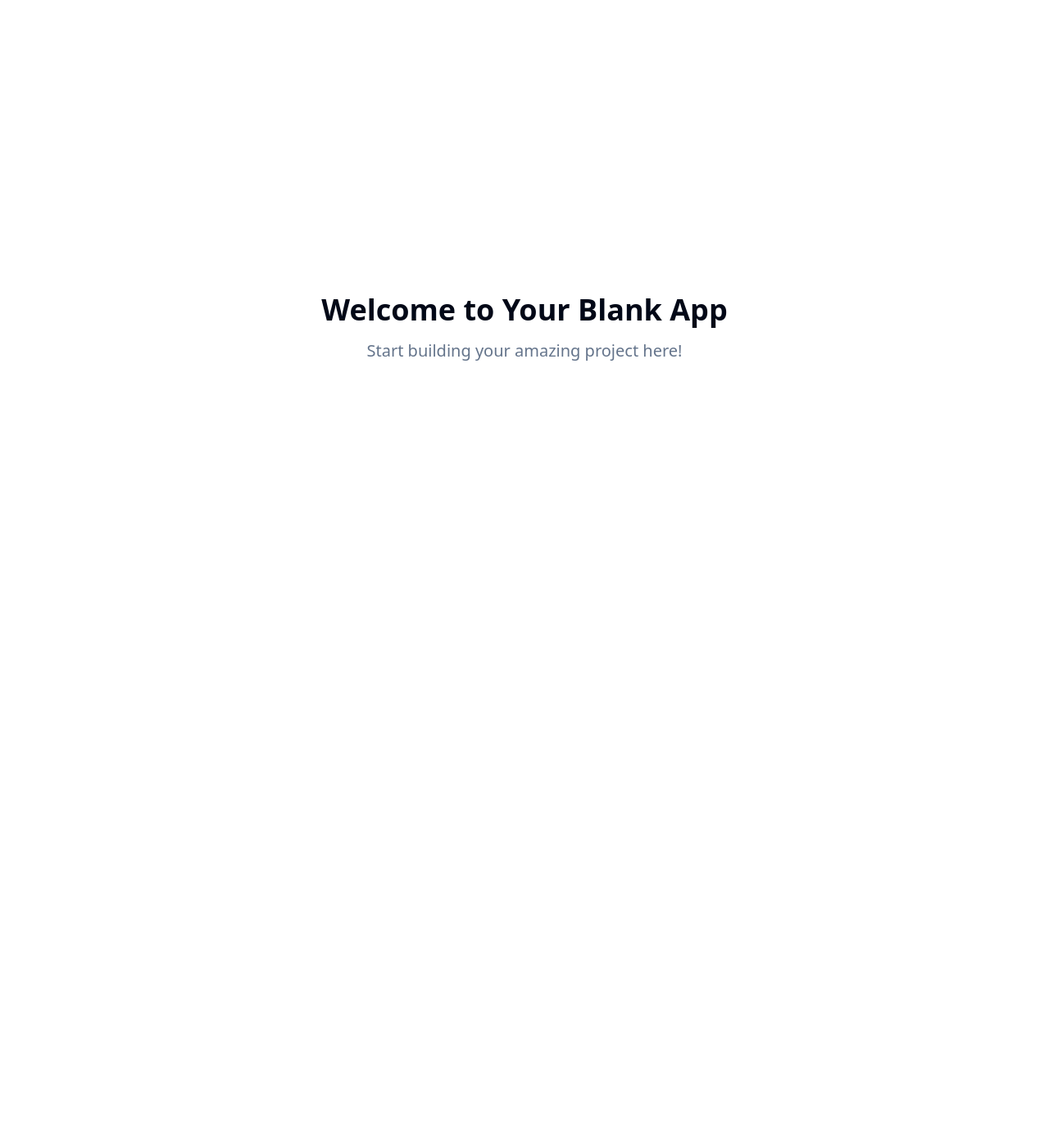
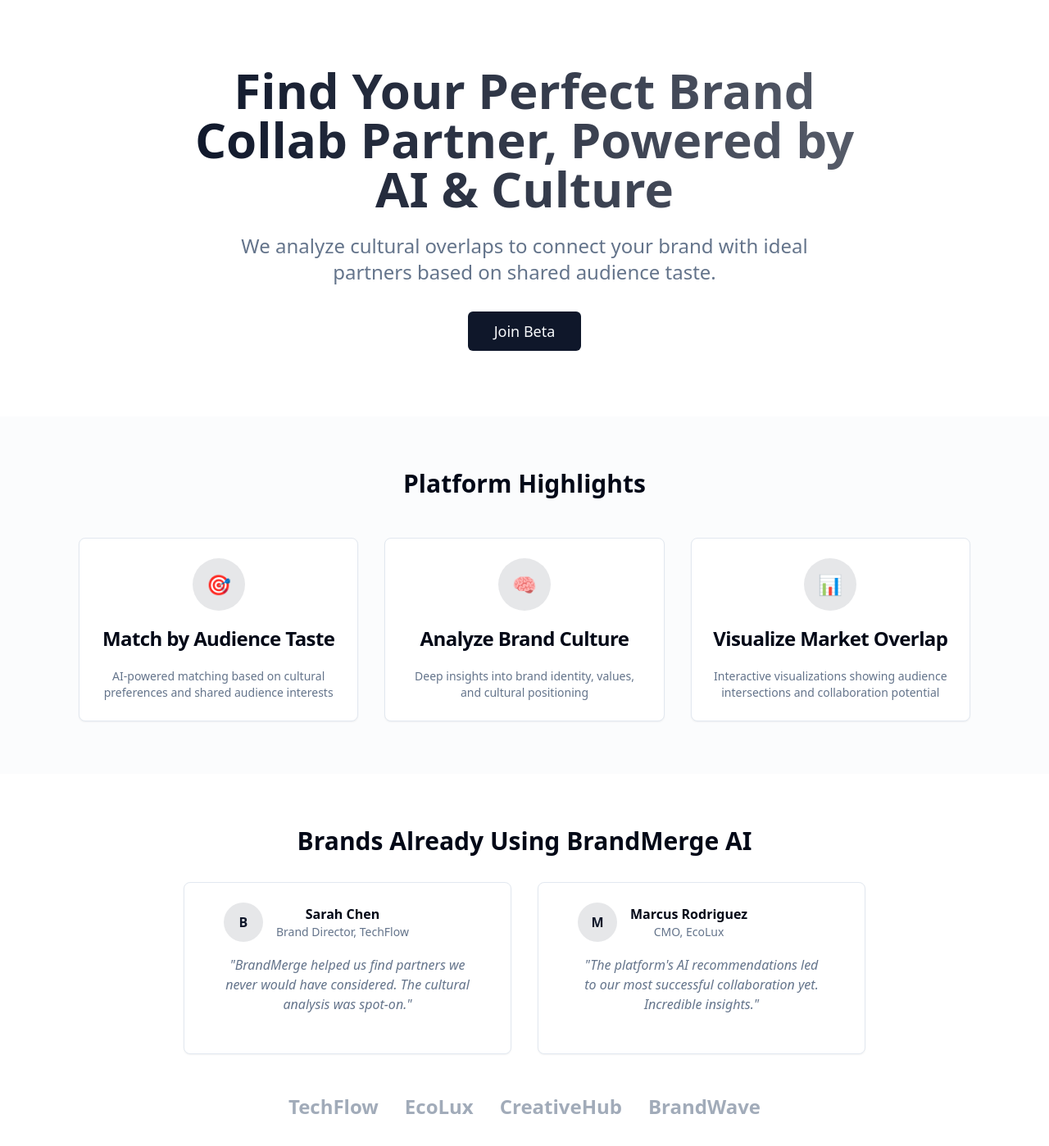
Before and after one commit to rejuandevelopr/brandmerge-57177587, a React (Vite) app: page / in a window 1280 px wide. Shown: the top 1398 px of the page at 82% size. Before the commit the page ends 800 px from the top, so only its background shows below. Built offline with nearby package versions, Linux system fonts and the light colour scheme.

Commit message:
Add landing page content
Implement the landing page with a hero section, feature previews, and testimonials/logos to introduce the BrandMerge Network.

```diff
--- a/src/pages/Index.tsx
+++ b/src/pages/Index.tsx
@@ -1,12 +1,122 @@
-// Update this page (the content is just a fallback if you fail to update the page)
+import { Button } from "@/components/ui/button";
+import { Card, CardContent, CardDescription, CardHeader, CardTitle } from "@/components/ui/card";
 
 const Index = () => {
   return (
-    <div className="min-h-screen flex items-center justify-center bg-background">
-      <div className="text-center">
-        <h1 className="text-4xl font-bold mb-4">Welcome to Your Blank App</h1>
-        <p className="text-xl text-muted-foreground">Start building your amazing project here!</p>
-      </div>
+    <div className="min-h-screen bg-background">
+      {/* Hero Section */}
+      <section className="px-6 py-20 text-center">
+        <div className="container mx-auto max-w-4xl">
+          <h1 className="text-5xl md:text-6xl font-bold mb-6 bg-gradient-to-r from-primary to-primary/70 bg-clip-text text-transparent">
+            Find Your Perfect Brand Collab Partner, Powered by AI & Culture
+          </h1>
+          <p className="text-xl md:text-2xl text-muted-foreground mb-8 max-w-3xl mx-auto">
+            We analyze cultural overlaps to connect your brand with ideal partners based on shared audience taste.
+          </p>
+          <Button size="lg" className="text-lg px-8 py-6 hover:scale-105 transition-transform">
+            Join Beta
+          </Button>
+        </div>
+      </section>
+
+      {/* Preview Features */}
+      <section className="px-6 py-16 bg-muted/30">
+        <div className="container mx-auto max-w-6xl">
+          <h2 className="text-3xl font-bold text-center mb-12">Platform Highlights</h2>
+          <div className="grid md:grid-cols-3 gap-8">
+            <Card className="text-center hover:shadow-lg transition-all duration-300 hover:-translate-y-1">
+              <CardHeader>
+                <div className="w-16 h-16 bg-primary/10 rounded-full flex items-center justify-center mx-auto mb-4">
+                  <span className="text-2xl">🎯</span>
+                </div>
+                <CardTitle>Match by Audience Taste</CardTitle>
+              </CardHeader>
+              <CardContent>
+                <CardDescription>
+                  AI-powered matching based on cultural preferences and shared audience interests
+                </CardDescription>
+              </CardContent>
+            </Card>
+
+            <Card className="text-center hover:shadow-lg transition-all duration-300 hover:-translate-y-1">
+              <CardHeader>
+                <div className="w-16 h-16 bg-primary/10 rounded-full flex items-center justify-center mx-auto mb-4">
+                  <span className="text-2xl">🧠</span>
+                </div>
+                <CardTitle>Analyze Brand Culture</CardTitle>
+              </CardHeader>
+              <CardContent>
+                <CardDescription>
+                  Deep insights into brand identity, values, and cultural positioning
+                </CardDescription>
+              </CardContent>
+            </Card>
+
+            <Card className="text-center hover:shadow-lg transition-all duration-300 hover:-translate-y-1">
+              <CardHeader>
+                <div className="w-16 h-16 bg-primary/10 rounded-full flex items-center justify-center mx-auto mb-4">
+                  <span className="text-2xl">📊</span>
+                </div>
+                <CardTitle>Visualize Market Overlap</CardTitle>
+              </CardHeader>
+              <CardContent>
+                <CardDescription>
+                  Interactive visualizations showing audience intersections and collaboration potential
+                </CardDescription>
+              </CardContent>
+            </Card>
+          </div>
+        </div>
+      </section>
+
+      {/* Testimonials/Logos */}
+      <section className="px-6 py-16">
+        <div className="container mx-auto max-w-4xl text-center">
+          <h2 className="text-3xl font-bold mb-8">Brands Already Using BrandMerge AI</h2>
+          <div className="grid md:grid-cols-2 gap-8 mb-12">
+            <Card className="p-6">
+              <CardContent className="pt-0">
+                <div className="flex items-center mb-4">
+                  <div className="w-12 h-12 bg-primary/10 rounded-full flex items-center justify-center mr-4">
+                    <span className="font-bold text-primary">B</span>
+                  </div>
+                  <div>
+                    <h4 className="font-semibold">Sarah Chen</h4>
+                    <p className="text-sm text-muted-foreground">Brand Director, TechFlow</p>
+                  </div>
+                </div>
+                <p className="text-muted-foreground italic">
+                  "BrandMerge helped us find partners we never would have considered. The cultural analysis was spot-on."
+                </p>
+              </CardContent>
+            </Card>
+
+            <Card className="p-6">
+              <CardContent className="pt-0">
+                <div className="flex items-center mb-4">
+                  <div className="w-12 h-12 bg-primary/10 rounded-full flex items-center justify-center mr-4">
+                    <span className="font-bold text-primary">M</span>
+                  </div>
+                  <div>
+                    <h4 className="font-semibold">Marcus Rodriguez</h4>
+                    <p className="text-sm text-muted-foreground">CMO, EcoLux</p>
+                  </div>
+                </div>
+                <p className="text-muted-foreground italic">
+                  "The platform's AI recommendations led to our most successful collaboration yet. Incredible insights."
+                </p>
+              </CardContent>
+            </Card>
+          </div>
+
+          <div className="flex flex-wrap justify-center items-center gap-8 opacity-60">
+            <div className="text-2xl font-bold text-muted-foreground">TechFlow</div>
+            <div className="text-2xl font-bold text-muted-foreground">EcoLux</div>
+            <div className="text-2xl font-bold text-muted-foreground">CreativeHub</div>
+            <div className="text-2xl font-bold text-muted-foreground">BrandWave</div>
+          </div>
+        </div>
+      </section>
     </div>
   );
 };
```
